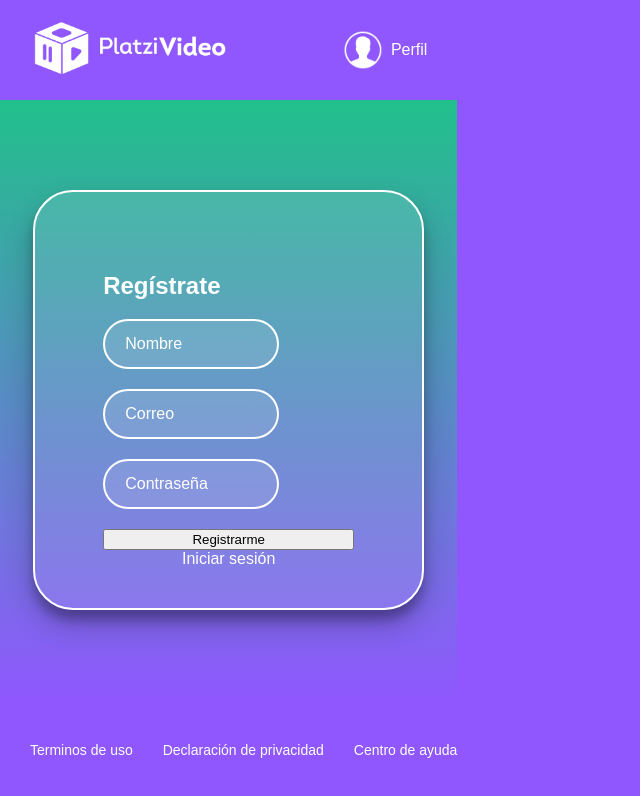
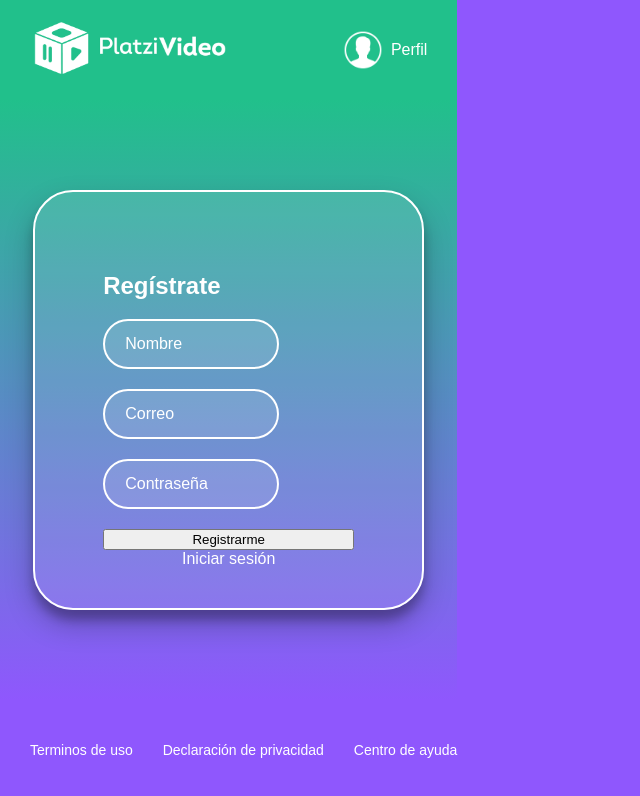
Before and after one commit to johnconnor77/platzi-escuela-javascript, a React app in the folder curso-react-router-redux/: page /register in a window 1280 px wide. Shown: the top 796 px of the page, without its empty margins (0-640 px from the left). Built offline with nearby package versions, Linux system fonts and the light colour scheme; a web font is replaced by a local one.

Commit message:
Actualziado el header del registro

```diff
--- a/curso-react-router-redux/src/containers/Register.jsx
+++ b/curso-react-router-redux/src/containers/Register.jsx
@@ -29,7 +29,7 @@ const Register = (props) => {
 
   return (
     <>
-      <Header />
+      <Header isRegister />
       <section className='register'>
         <section className='register__container'>
           <h2>Regístrate</h2>
```
